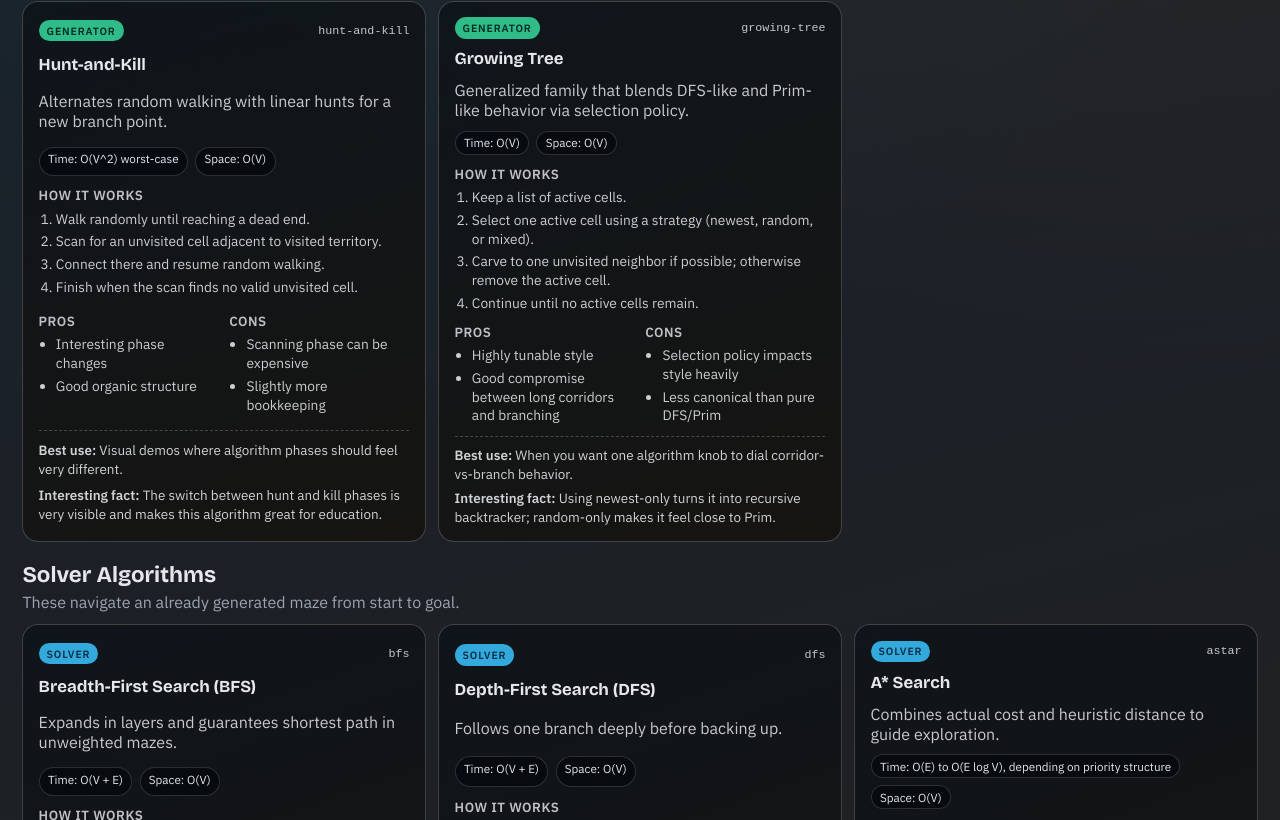
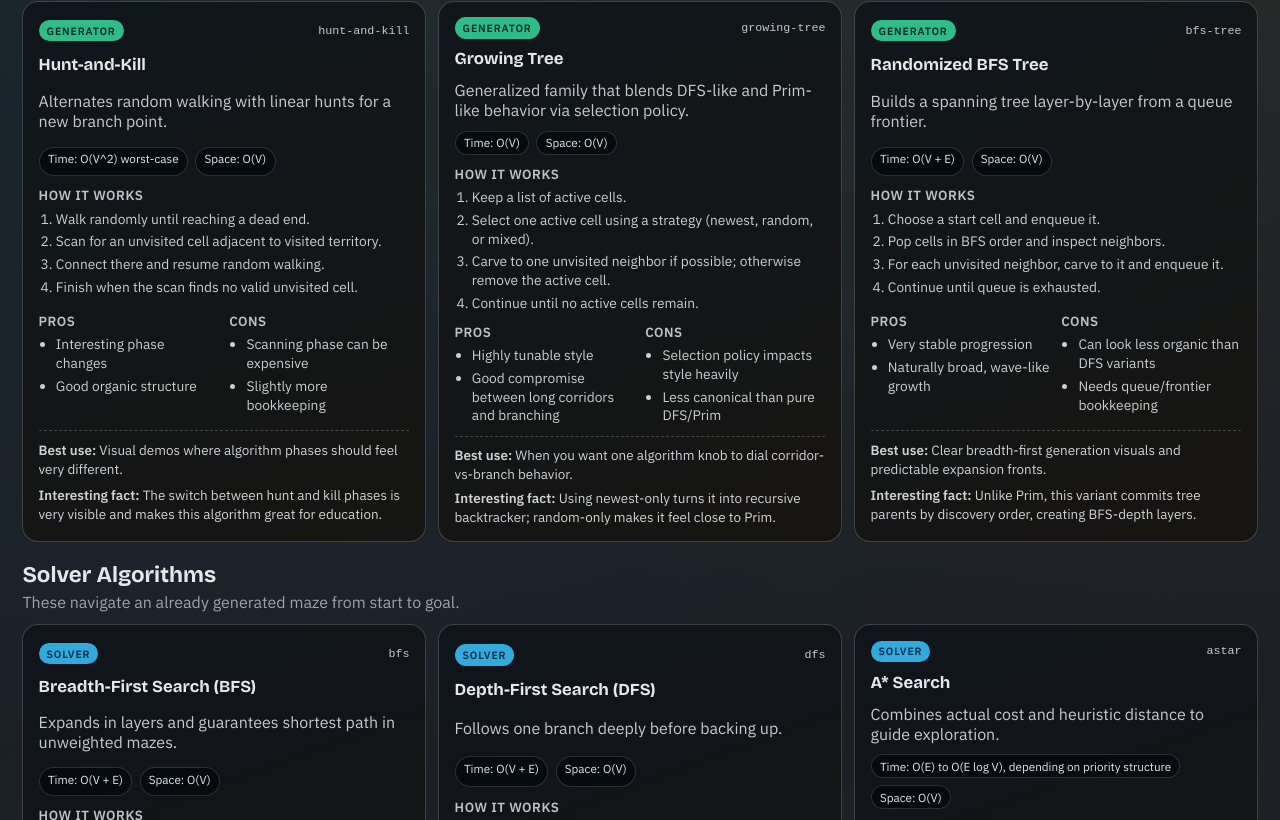
Before and after one commit to Elmar2001/mazer, a Next.js app: page /docs in a window 1280 px wide. Shown: the part 1440-2260 px from the top of the page. Built offline with nearby package versions, Linux system fonts and the light colour scheme.

Commit message:
Expand docs for BFS-tree, A* Euclidean, and wall follower

```diff
--- a/src/ui/docs/algorithmDocs.ts
+++ b/src/ui/docs/algorithmDocs.ts
@@ -169,6 +169,25 @@ export const ALGORITHM_DOCS: AlgorithmDoc[] = [
       "Using newest-only turns it into recursive backtracker; random-only makes it feel close to Prim.",
   },
   {
+    id: "bfs-tree",
+    name: "Randomized BFS Tree",
+    kind: "Generator",
+    summary: "Builds a spanning tree layer-by-layer from a queue frontier.",
+    howItWorks: [
+      "Choose a start cell and enqueue it.",
+      "Pop cells in BFS order and inspect neighbors.",
+      "For each unvisited neighbor, carve to it and enqueue it.",
+      "Continue until queue is exhausted.",
+    ],
+    timeComplexity: "O(V + E)",
+    spaceComplexity: "O(V)",
+    pros: ["Very stable progression", "Naturally broad, wave-like growth"],
+    cons: ["Can look less organic than DFS variants", "Needs queue/frontier bookkeeping"],
+    bestFor: "Clear breadth-first generation visuals and predictable expansion fronts.",
+    interestingFact:
+      "Unlike Prim, this variant commits tree parents by discovery order, creating BFS-depth layers.",
+  },
+  {
     id: "bfs",
     name: "Breadth-First Search (BFS)",
     kind: "Solver",
@@ -224,6 +243,25 @@ export const ALGORITHM_DOCS: AlgorithmDoc[] = [
     bestFor: "Fast near-optimal routing on grid mazes.",
     interestingFact:
       "Manhattan distance is a natural heuristic for 4-directional grids.",
+  },
+  {
+    id: "astar-euclidean",
+    name: "A* (Euclidean)",
+    kind: "Solver",
+    summary: "A* variant using straight-line distance heuristic.",
+    howItWorks: [
+      "Score candidates with f(n)=g(n)+h(n), where h is Euclidean distance.",
+      "Expand the lowest f-score node.",
+      "Relax neighbors with improved g-cost and update parents.",
+      "Stop and reconstruct when reaching goal.",
+    ],
+    timeComplexity: "O(E) to O(E log V), depending on queue",
+    spaceComplexity: "O(V)",
+    pros: ["Admissible and consistent on grid movement", "Often smooth directional guidance"],
+    cons: ["Can expand more than Manhattan A* on 4-neighbor grids", "Still more bookkeeping than BFS"],
+    bestFor: "Comparing heuristic behavior and exploring geometric distance cues.",
+    interestingFact:
+      "Euclidean is tighter for continuous geometry, while Manhattan better matches axis-only moves.",
   },
   {
     id: "weighted-astar",
@@ -320,6 +358,25 @@ export const ALGORITHM_DOCS: AlgorithmDoc[] = [
     interestingFact:
       "This method solves by elimination, not by explicitly chasing the goal first.",
   },
+  {
+    id: "wall-follower",
+    name: "Wall Follower (Right-Hand)",
+    kind: "Solver",
+    summary: "Follows one wall consistently to eventually find the goal in simply connected mazes.",
+    howItWorks: [
+      "Keep a heading and prefer right turn, then straight, then left, then back.",
+      "Move through open passages while maintaining wall contact.",
+      "Record discovery parents for path reconstruction.",
+      "When goal is reached, reconstruct and display the route.",
+    ],
+    timeComplexity: "Input-dependent, typically O(E) in tree mazes",
+    spaceComplexity: "O(V) with parent tracking",
+    pros: ["Very intuitive", "Great for demonstrating local decision rules"],
+    cons: ["Not generally optimal", "Can fail in non-simply-connected wall topologies"],
+    bestFor: "Educational demos of local navigation strategies.",
+    interestingFact:
+      "In perfect mazes (tree mazes), wall following always reaches the goal because there are no isolated loops.",
+  },
 ];
 
 export const GENERATOR_DOCS = ALGORITHM_DOCS.filter(
```
Also changed, not shown: 1 other file (tests, documents, lock files or other folders).
